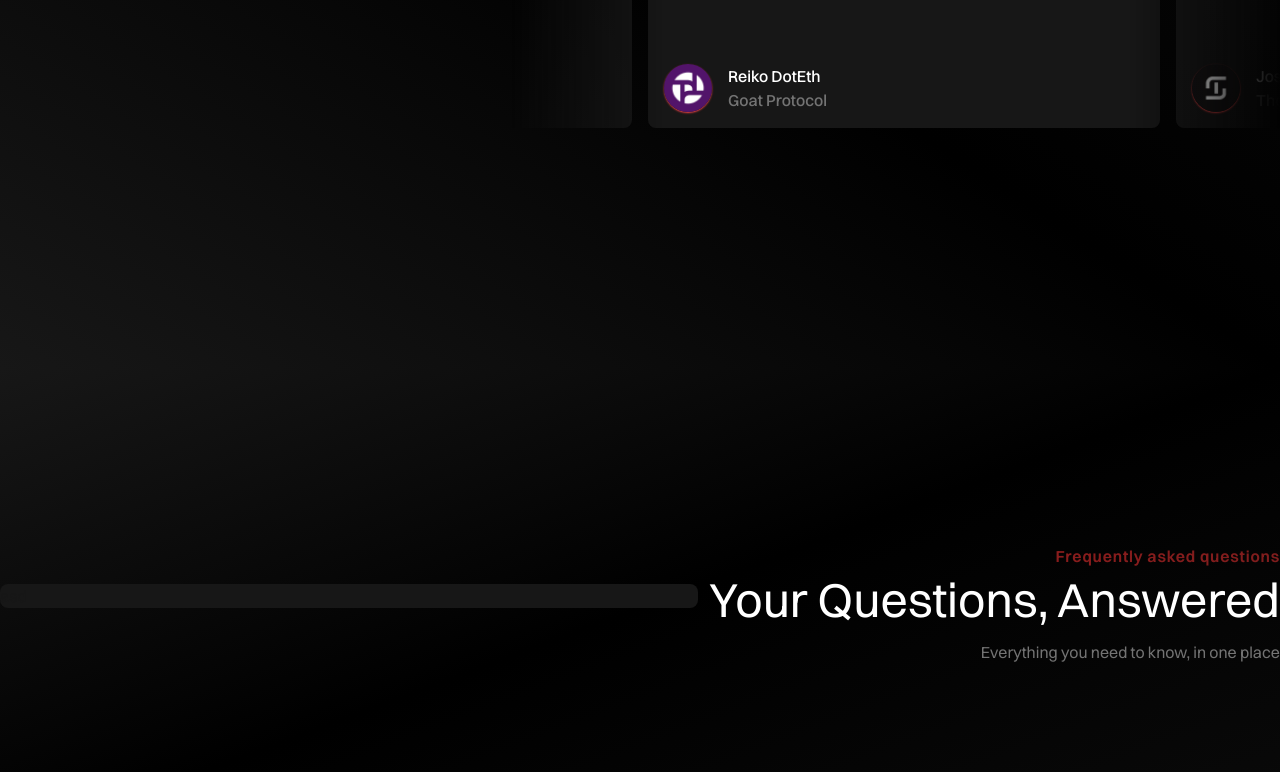
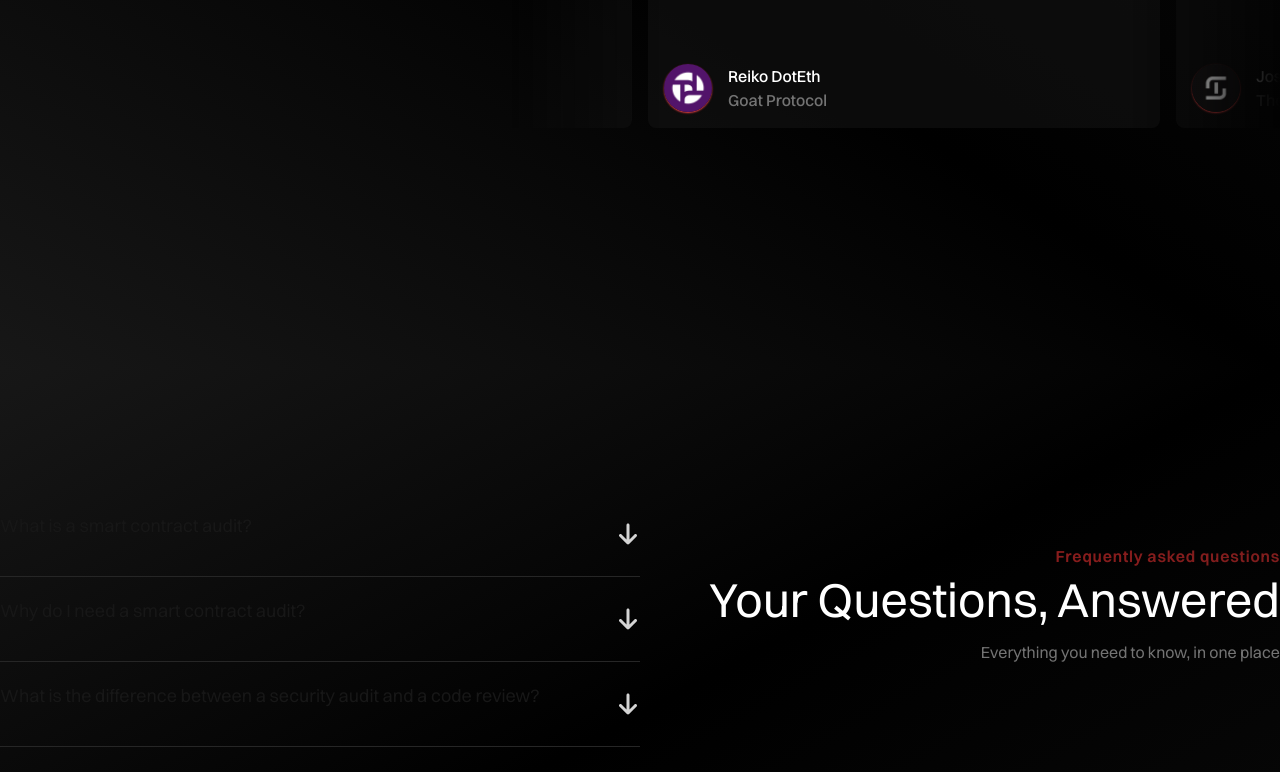
Before and after one commit to notbozho/rezolv, a Next.js app: page / in a window 1280 px wide. Shown: the part 2000-2772 px from the top of the page. Built offline with nearby package versions, Linux system fonts and the light colour scheme.

Commit message:
faq section, navbar improvements

```diff
--- a/package.json
+++ b/package.json
@@ -11,6 +11,7 @@
   "dependencies": {
     "@fortawesome/react-fontawesome": "^0.2.2",
     "@svgr/webpack": "^8.1.0",
+    "clsx": "^2.1.1",
     "embla-carousel-autoplay": "^8.3.0",
     "embla-carousel-react": "^8.3.0",
     "gsap": "^3.12.5",
--- a/src/app/components/Footer.tsx
+++ b/src/app/components/Footer.tsx
@@ -87,7 +87,9 @@ export default function Footer() {
                     </div>
                 </div>
                 <div className="flex items-center justify-center border-t border-neutral-900 py-6">
-                    <span className="text-gray-500">© 2024</span>
+                    <span className="text-gray-500">
+                        © 2024 Rezolv Solutions All Rights Reserved
+                    </span>
                 </div>
             </div>
         </footer>
--- /dev/null
+++ b/src/app/development/page.tsx
@@ -0,0 +1,15 @@
+"use client";
+
+import React from "react";
+import Navbar from "../components/Navbar";
+import Footer from "../components/Footer";
+
+export default function DevelopmentPage() {
+    return (
+        <>
+            <Navbar />
+            <div className="h-screen w-full">developmet</div>
+            <Footer />
+        </>
+    );
+}
--- a/src/app/globals.css
+++ b/src/app/globals.css
@@ -36,6 +36,10 @@ body {
     font-family: var(--font-switzer);
 }
 
+html {
+    scroll-behavior: smooth;
+}
+
 @layer utilities {
     .text-balance {
         text-wrap: balance;
--- a/src/app/sections/FAQ/index.tsx
+++ b/src/app/sections/FAQ/index.tsx
@@ -1,16 +1,93 @@
 import React from "react";
+import Arrow from "@/app/assets/icons/arrow-right.svg";
+import clsx from "clsx";
+
+const faqs = [
+    {
+        question: "What is a smart contract audit?",
+        answer: "A smart contract audit is a security review of the codebase of a smart contract. The goal is to identify potential vulnerabilities and bugs that could be exploited by malicious actors.",
+    },
+    {
+        question: "Why do I need a smart contract audit?",
+        answer: "Smart contracts are immutable and self-executing. Once deployed, they cannot be changed. This means that any bugs or vulnerabilities in the code will persist indefinitely. A smart contract audit helps to identify and fix these issues before deployment.",
+    },
+    {
+        question:
+            "What is the difference between a security audit and a code review?",
+        answer: "A code review is a general review of the codebase to ensure that it is well-structured, readable, and maintainable. A security audit, on the other hand, focuses specifically on identifying security vulnerabilities and bugs that could be exploited by malicious actors.",
+    },
+    {
+        question: "How long does a smart contract audit take?",
+        answer: "The duration of a smart contract audit depends on the complexity of the codebase and the thoroughness of the audit. On average, a smart contract audit can take anywhere from a few days to a few weeks.",
+    },
+    {
+        question: "How much does a smart contract audit cost?",
+        answer: "The cost of a smart contract audit depends on the complexity of the codebase and the thoroughness of the audit. On average, a smart contract audit can cost anywhere from a few thousand dollars to tens of thousands of dollars.",
+    },
+];
 
 export default function FAQ() {
+    const [open, setOpen] = React.useState<number | null>(null);
+
+    const handleClick = (index: number) => {
+        if (open === index) {
+            setOpen(null);
+
+            return;
+        }
+
+        if (open !== index) {
+            setOpen(index);
+        }
+    };
+
     return (
-        <section className="relative w-full py-36" id="testimonials">
+        <section className="relative w-full py-36" id="faq">
             <div
                 className="absolute inset-0 -z-50 w-full bg-gradient-to-br from-neutral-900 via-black to-neutral-950 opacity-0"
                 id="bg"
             ></div>
-            <div className="container mx-auto flex flex-col items-center justify-start space-y-8 overflow-hidden lg:flex-row lg:items-end">
-                <div className="w-full pb-24 lg:w-[60%]">
-                    <div className="w-full rounded-lg bg-neutral-900">asd</div>
+            <div className="container mx-auto flex flex-col items-start justify-start space-y-8 overflow-hidden lg:flex-row">
+                {/* questions start */}
+                <div className="flex w-1/2 flex-col gap-5 rounded-lg">
+                    {faqs.map((faq, index) => (
+                        <div
+                            key={index}
+                            className="w-full cursor-pointer"
+                            onClick={() => handleClick(index)}
+                        >
+                            {/* p-[1rem_0_1.5rem_0.5rem] */}
+                            <div className="flex w-full justify-between rounded-lg pb-5">
+                                <div className="flex max-w-[85%] flex-col">
+                                    <p
+                                        className={`pb-4 text-lg ${clsx(open == index && "font-medium")} select-none`}
+                                    >
+                                        {faq.question}
+                                    </p>
+                                    <div
+                                        className={`${clsx(open == null || open != index ? "h-0" : "h-fit")} overflow-hidden`}
+                                    >
+                                        <p>{faq.answer}</p>
+                                    </div>
+                                </div>
+                                <Arrow
+                                    className={`my-auto h-6 w-6 transform ${clsx(
+                                        open === null &&
+                                            "rotate-90 text-neutral-300",
+                                        open === index && "-rotate-90",
+                                        open !== null &&
+                                            open !== index &&
+                                            "rotate-90 text-neutral-500",
+                                    )}`}
+                                />
+                            </div>
+                            {index != faqs.length - 1 && (
+                                <hr className="border-neutral-800" />
+                            )}
+                        </div>
+                    ))}
                 </div>
+                {/* questions end */}
                 {/* header start */}
                 <div className="flex max-w-[75%] flex-col text-center lg:w-1/2 lg:text-end">
                     <p className="bg-gradient-to-r from-red-800 to-red-900 bg-clip-text pb-2 font-semibold tracking-wider text-transparent">
--- a/src/app/sections/Services/Item.tsx
+++ b/src/app/sections/Services/Item.tsx
@@ -39,11 +39,11 @@ export default function Item({
             gsap.set(gradientRef.current, {
                 opacity: 1,
                 scale: 0.2,
-                animationDelay: 0.5,
+                animationDelay: 0.4,
             });
             gsap.to(gradientRef.current, {
                 scale: 1,
-                duration: 0.5,
+                duration: 0.4,
                 ease: "circ.out",
             });
         }
@@ -54,7 +54,7 @@ export default function Item({
             gsap.to(gradientRef.current, {
                 opacity: 0,
                 scale: 0,
-                duration: 0.3,
+                duration: 0.2,
                 ease: "power2.out",
             });
         }
@@ -63,7 +63,7 @@ export default function Item({
     return (
         <div
             ref={itemRef}
-            className="relative flex h-full w-full cursor-pointer flex-col justify-between overflow-hidden rounded-lg border border-neutral-800 bg-gradient-to-t from-black/20 to-neutral-800/30 p-5 backdrop-blur-lg transition-all duration-300 hover:border-red-900/50"
+            className="relative flex h-full w-full cursor-pointer flex-col justify-between overflow-hidden rounded-lg border border-neutral-800 bg-gradient-to-t from-black/20 to-neutral-800/30 p-5 backdrop-blur-sm transition-all duration-300 hover:border-red-900/50"
             onMouseMove={handleMouseMove}
             onMouseEnter={handleMouseEnter}
             onMouseLeave={handleMouseLeave}
--- a/src/app/sections/Testimonials/index.tsx
+++ b/src/app/sections/Testimonials/index.tsx
@@ -103,11 +103,11 @@ export default function Testimonials() {
                     >
                         <div
                             className="embla__container flex items-center rounded-lg align-middle shadow-lg"
-                            style={{ touchAction: "pan-y pinch-zoom;" }}
+                            style={{ touchAction: "pan-y pinch-zoom" }}
                         >
                             {testimonials.map((testimonial, index) => (
                                 <div key={index} className="embla__slide pl-4">
-                                    <div className="embla__slide__number flex min-h-[26rem] w-[32rem] min-w-0 select-none flex-col items-start justify-between space-y-6 rounded-lg bg-neutral-900 p-4">
+                                    <div className="embla__slide__number flex min-h-[26rem] w-[32rem] min-w-0 select-none flex-col items-start justify-between space-y-6 rounded-lg bg-neutral-900/50 p-4 backdrop-blur-md">
                                         <div className="flex h-6 w-6 items-center justify-center self-start">
                                             <Quote className="text-red-700/80" />
                                         </div>
--- a/src/app/styles.css
+++ b/src/app/styles.css
@@ -6,18 +6,3 @@ body {
     margin: 0;
     padding: 0;
 }
-
-.parallax-container {
-    @apply relative overflow-hidden;
-}
-
-.parallax-background {
-    @apply absolute w-full h-full;
-    transform: translateZ(-1px) scale(2);
-    z-index: -1;
-}
-
-.hero,
-.services {
-    @apply relative z-10 bg-transparent;
-}
```
Also changed, not shown: src/app/components/Navbar.tsx (+49 -10 lines), src/app/sections/Hero/index.tsx (+15 -11 lines), 1 other file (tests, documents, lock files or other folders).
